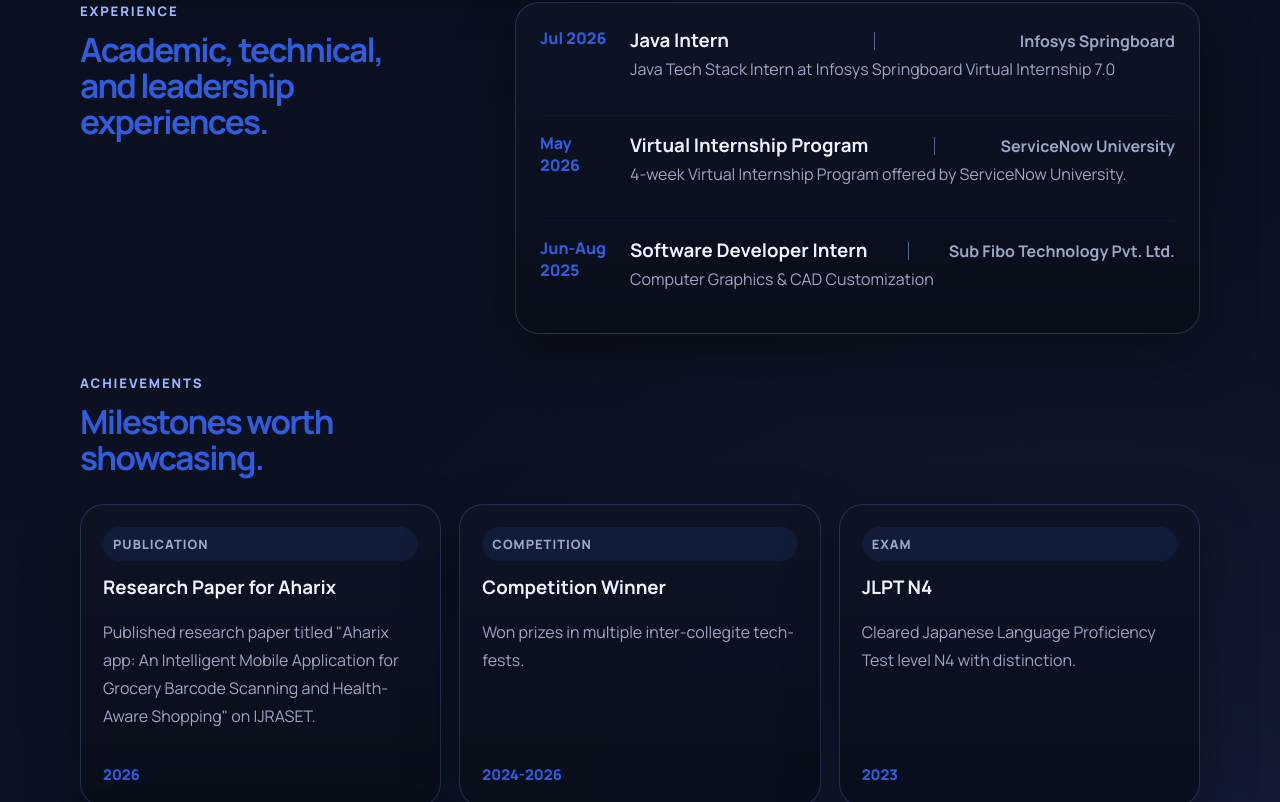
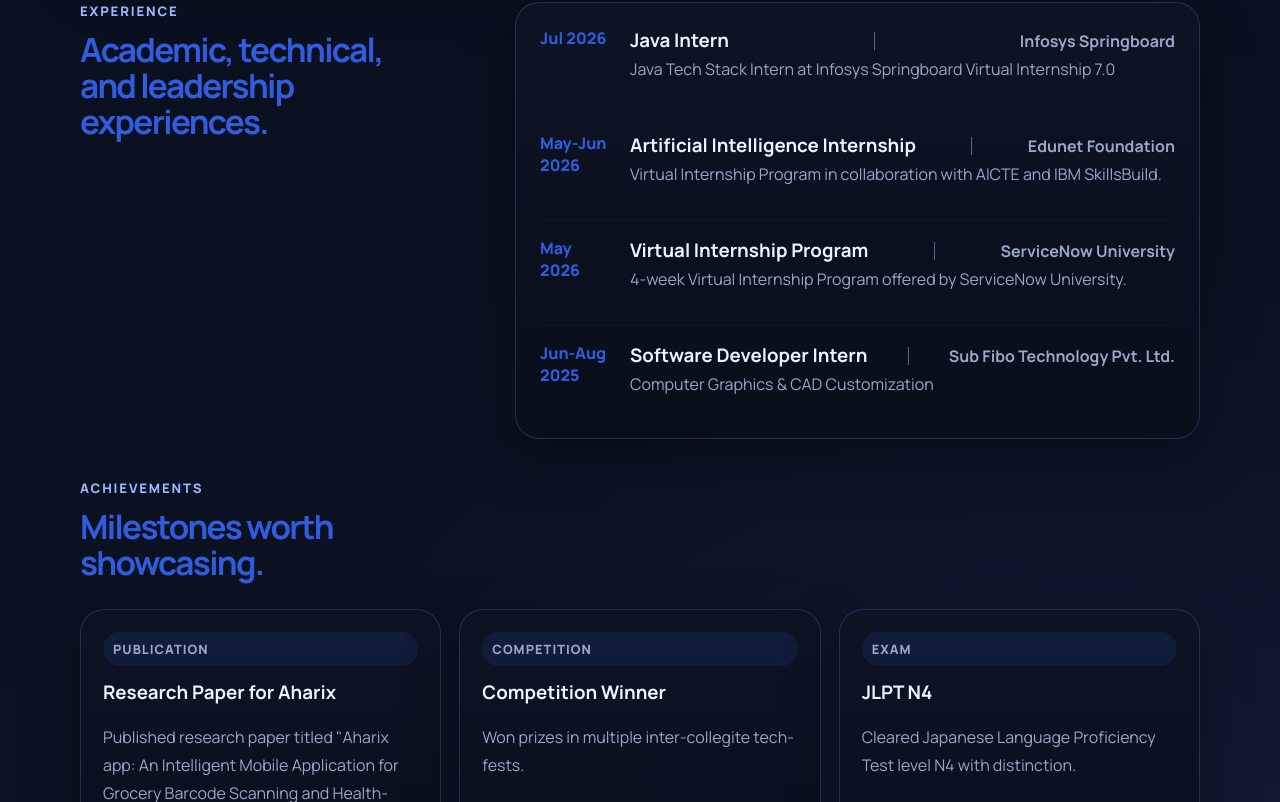
Before and after one commit to Ishaan-Jog/ishaans-portfolio, a React (Vite) app: page / in a window 1280 px wide. Shown: the part 2108-2910 px from the top of the page. Built offline with nearby package versions, Linux system fonts and the light colour scheme.

Commit message:
Update experience info

```diff
--- a/src/data/portfolioData.js
+++ b/src/data/portfolioData.js
@@ -48,6 +48,12 @@ export const timelineData = [
     title: "Java Intern",
     organization: "Infosys Springboard",
     text: "Java Tech Stack Intern at Infosys Springboard Virtual Internship 7.0"
+  },
+  {
+    year: "May-Jun 2026",
+    title: "Artificial Intelligence Internship",
+    organization: "Edunet Foundation",
+    text: "Virtual Internship Program in collaboration with AICTE and IBM SkillsBuild.",
   },
   {
     year: "May 2026",
```
